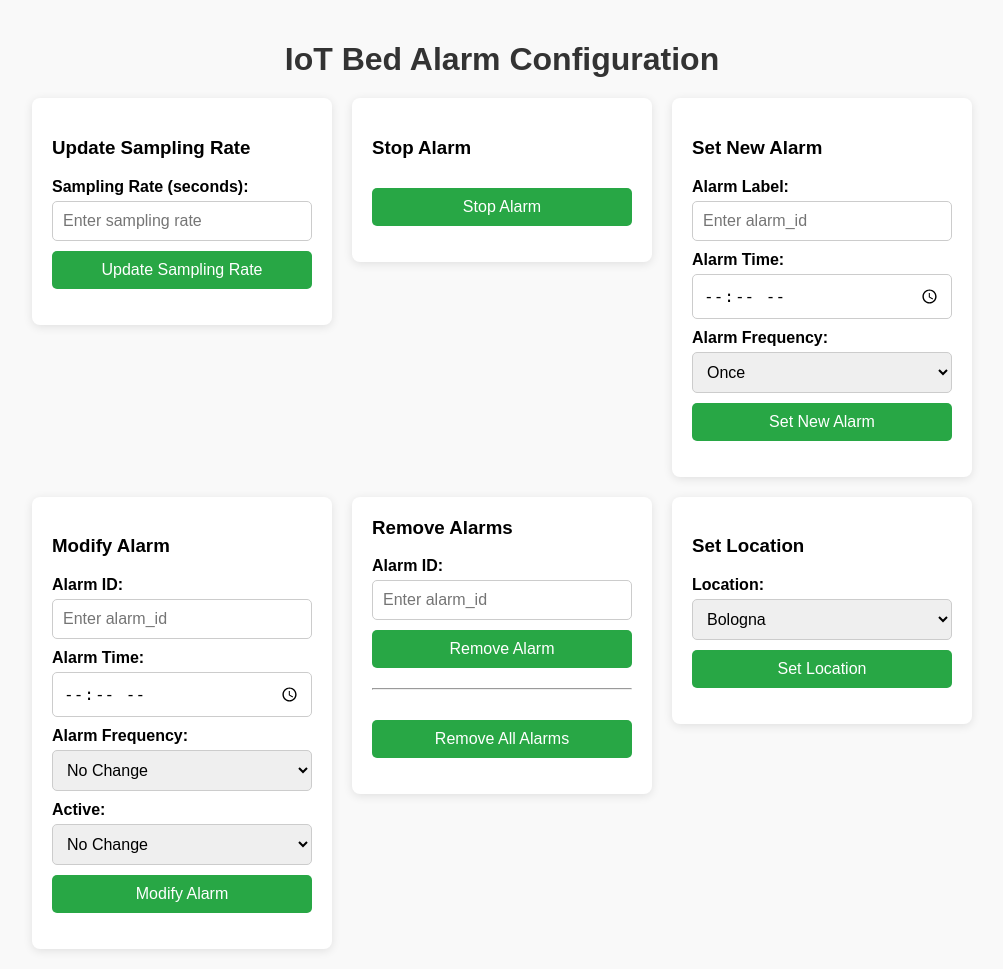
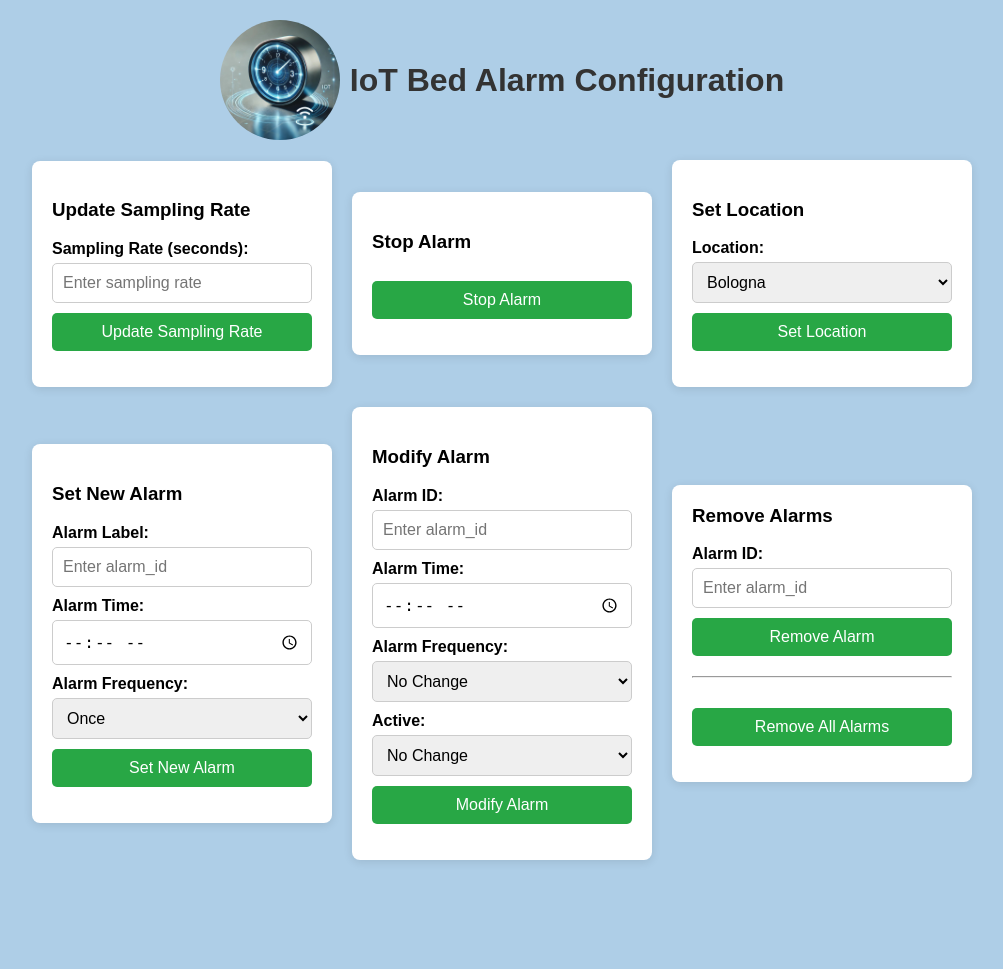
Before and after one commit to AndreaAccornero/IotAlarmSystem, a Flask app: page / in a window 1280 px wide. Shown: the whole page, without its empty margins (138-1141 px from the left). After the commit the page ends 862 px from the top, so only its background shows below. Run offline with Flask 3, Linux system fonts and the light colour scheme.

Commit message:
index update

```diff
--- a/templates/index.html
+++ b/templates/index.html
@@ -5,43 +5,40 @@
   <meta name="viewport" content="width=device-width, initial-scale=1.0"/>
   <title>IoT Alarm Configurator</title>
   <style>
-    /* Stile base */
+
     body {
       font-family: Arial, sans-serif;
-      background-color: #f9f9f9;
+      background-color: #aecee7;
       margin: 0;
       padding: 20px;
     }
 
-    /* Titolo centrato */
     h1 {
       color: #333;
       text-align: center;
       margin-bottom: 20px;
     }
 
-    /* Container principale come griglia, 3 colonne */
     .container {
       display: grid;
       grid-template-columns: repeat(3, auto);
       gap: 20px;
-      justify-content: center;  /* Centra le colonne orizzontalmente */
-      align-items: start;
+      justify-content: center;
+      align-items: center;
+      justify-items: center;
       margin: 0 auto;
     }
 
-    /* Stile "card" per i form singoli */
     .card {
       background: white;
       padding: 20px;
       border-radius: 8px;
       box-shadow: 0 2px 10px rgba(0, 0, 0, 0.1);
-      width: 300px;       /* Larghezza fissa */
+      width: 300px;
       box-sizing: border-box;
-      text-align: left;   /* Allinea etichette e input a sinistra */
+      text-align: left;
     }
 
-    /* Box unico per Remove Alarms */
     .removeAlarmsBox {
       background: white;
       padding: 20px;
@@ -96,25 +92,23 @@
       background-color: #218838;
     }
 
-    /* Forza il testo di risposta ad andare a capo e restare nella box */
     p[id$="Response"] {
-      white-space: pre-wrap;      /* Mantiene a capo e spazi */
-      word-wrap: break-word;      /* Forza il wrap su parole lunghe */
+      white-space: pre-wrap;
+      word-wrap: break-word;
       overflow-wrap: break-word;
-      /* Se vuoi limitare l'altezza e scrollare, decommenta:
-      max-height: 80px;
-      overflow-y: auto;
-      */
       margin-top: 10px;
       color: #333;
     }
   </style>
 </head>
 <body>
-  <h1>IoT Bed Alarm Configuration</h1>
+  <div style="display: flex; align-items: center; justify-content: center; margin-bottom: 20px;">
+    <img src="{{ url_for('static', filename='logo.jpg') }}" alt="IoT Logo" style="width: 120px; height: 120px; object-fit: cover; border-radius: 50%; margin-right: 10px;">
+    <h1 style="margin: 0;">IoT Bed Alarm Configuration</h1>
+  </div>
 
   <div class="container">
-    <!-- 1) Update Sampling Rate -->
+
     <form id="samplingRateForm" class="card">
       <h3>Update Sampling Rate</h3>
       <label for="sampling_rate">Sampling Rate (seconds):</label>
```
Also changed, not shown: other parts of templates/index.html (+24 -31 lines), static/logo.jpg (added).
